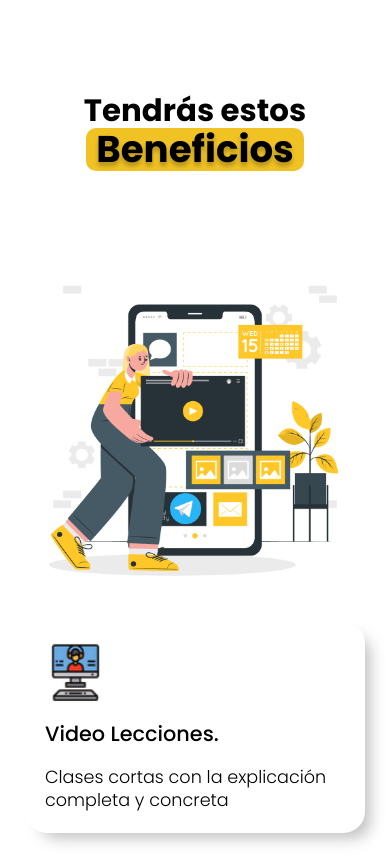
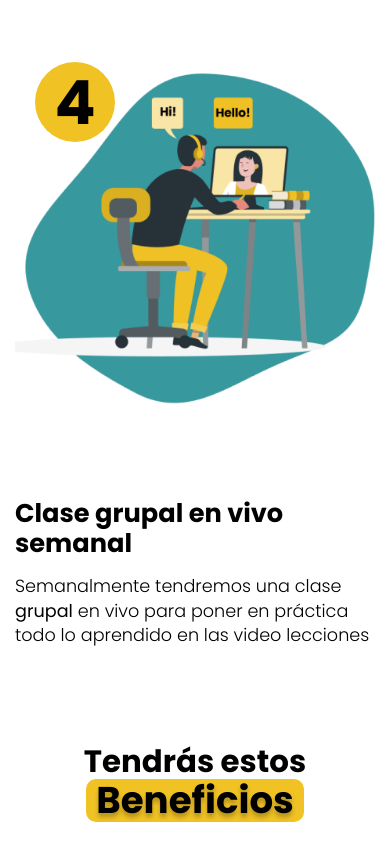
Before and after one commit to RowilMoran/Enlgish-club-landing-page, a plain HTML site: page index.html in a window 390 px wide. Shown: the part 2848-3702 px from the top of the page. Drawn offline with Linux system fonts and the light colour scheme.

Commit message:
live sessions added

```diff
--- a/index.html
+++ b/index.html
@@ -71,6 +71,16 @@
                     <div class="belong-desc slide-in from-right">
                         <h3>Recibe Correcciones Personalizadas.</h3>
                         <p>Cada clase viene con distintos tipos de ejercicios (interactivos, orales, escritos etc) que al finalziarlos tendrás que enviarlos para darte una corrección personalizada y precisa.</p>
+                    </div>
+                </div>
+                <div class="belong-club belong-four">
+                    <div class="belong-illustration slide-in from-right">
+                        <img src="/assets/Illustrations/Belong Illustration/belong_img_4.png" alt="Boy enjoying classes">
+                        <p class="number flex">4</p>
+                    </div>
+                    <div class="belong-desc slide-in from-left">
+                        <h3>Clase grupal en vivo semanal</h3>
+                        <p>Semanalmente tendremos una clase <b>grupal</b> en vivo para poner en práctica todo lo aprendido en las video lecciones</p>
                     </div>
                 </div>
             </div>
@@ -435,7 +445,7 @@
                       <li>Revisión de tus ejercicios y correcciones personalizadas.</li>
                       <li>Evaluación continua.</li>
                       <li>BONUS: Acceso de por vida al curso con todas las lecciones grabadas.</li>
-                      <li><a href="https://wa.me/5493435332349?text=hola%20me%20gustaría%20unirme%20al%20club%20%20de%20inglés" target="_blank" class="button">Unete!</a></li>
+                      <li><a href="https://wa.me/5493434193626?text=hola%20me%20gustaría%20unirme%20al%20club%20%20de%20inglés" target="_blank" class="button">Unete!</a></li>
                     </ul>
                 </div>
         </section>
@@ -447,7 +457,7 @@
         </div>
         <p>copyright &copy; English Teacher Damarys</p>
     </footer>
-    <a  class ="whatsapp flex"href="https://wa.me/5493435332349?text=hola%20me%20gustaría%20unirme%20al%20club%20%20de%20inglés" target="_blank" id="whatsapp"><img src="assets/Icons/Social media/whatsapp.png" alt="whatsap" width="40px">Unete aquí!</a>
+    <a  class ="whatsapp flex"href="https://wa.me/5493434193626?text=hola%20me%20gustaría%20unirme%20al%20club%20%20de%20inglés" target="_blank" id="whatsapp"><img src="assets/Icons/Social media/whatsapp.png" alt="whatsap" width="40px">Unete aquí!</a>
 <script src="Js/index.js"  type="module"></script>
 </body>
 </html>
--- a/styles/styles.css
+++ b/styles/styles.css
@@ -172,7 +172,7 @@ p {
     position: relative;
 }
 
-.belong-two .belong-desc {
+.belong-two .belong-desc, .belong-four .belong-desc {
     order: -1;
 }
 
@@ -203,6 +203,10 @@ p {
 }
 .belong-three .number  {
     right:0;
+}
+.belong-four .number {
+    left: 80px;
+    top: 50px;
 }
 
 /* Sección de beneficios */
@@ -630,6 +634,11 @@ p {
         grid-template-columns: 1fr;
     }
 
+    .belong-four .number {
+        left: 20px;
+        top: 5px;
+    }
+
     .about-me,.plataform, .requirement {
         margin: 20px 0;
     }
@@ -639,7 +648,7 @@ p {
         padding: 15px;
     }
 
-    .belong-two .belong-desc {
+    .belong-two .belong-desc, .belong-four .belong-desc {
         order: 1;
     }
 
```
Also changed, not shown: assets/Illustrations/Belong Illustration/belong_img_4.png (added).
